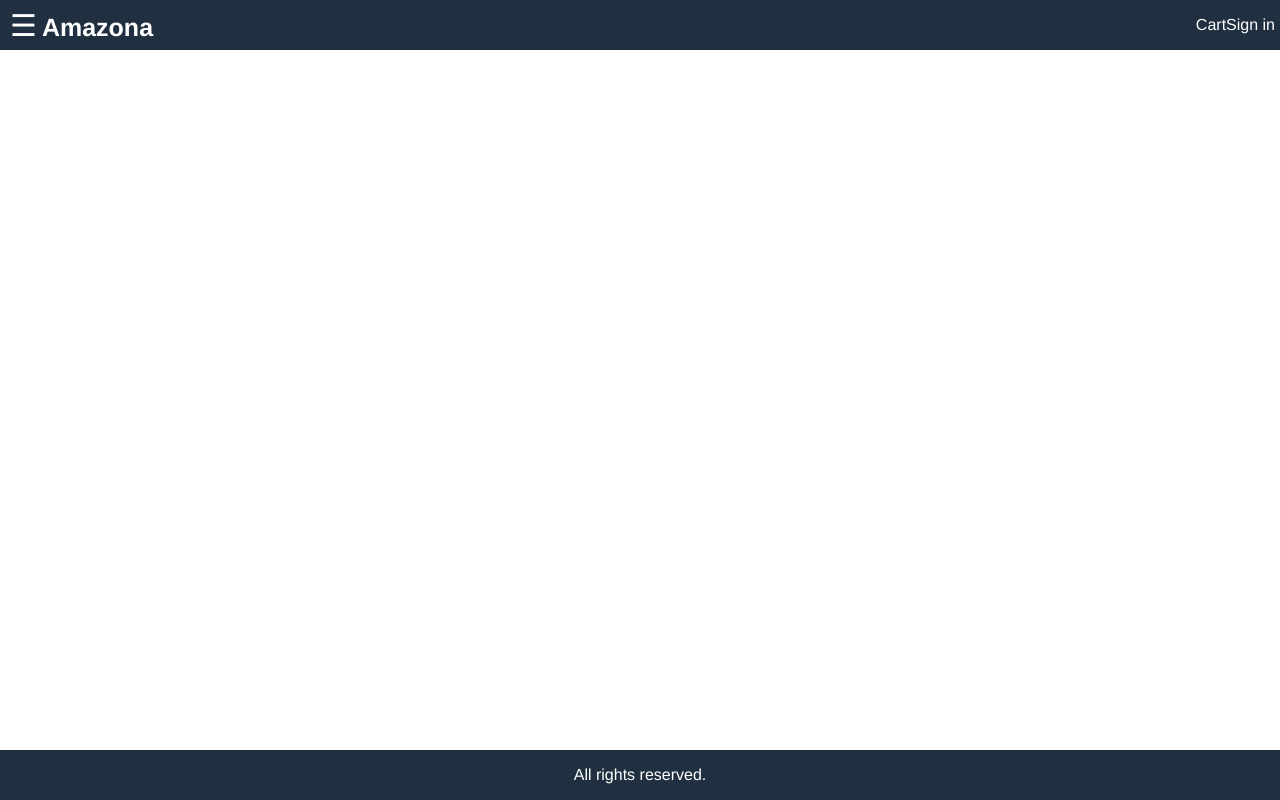
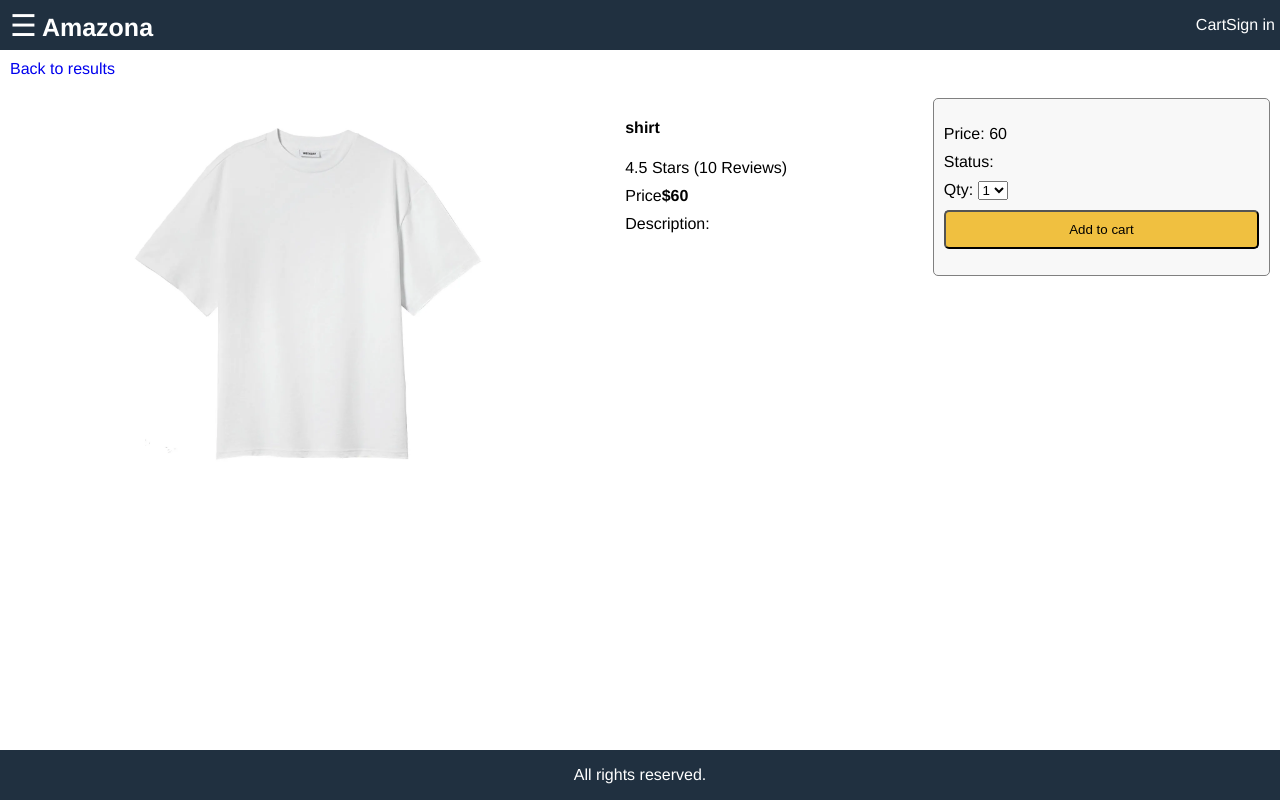
Before and after one commit to Abdallah-Elshamy/e-commerce-microservices, a React (Create React App) app in the folder frontend/: page /product/1 in a window 1280 px wide. Built offline with nearby package versions, Linux system fonts and the light colour scheme.

Commit message:
add product details route

```diff
--- a/frontend/src/App.js
+++ b/frontend/src/App.js
@@ -38,7 +38,7 @@
         </aside>
         <main className="main">
           <div className="content">
-            <Route path="/products/:id" component={ProductScreen} />
+            <Route path="/product/:id" component={ProductScreen} />
             <Route path="/" exact={true} component={HomeScreen} />
           </div>
         </main>
--- /dev/null
+++ b/frontend/src/Screens/ProductScreen.js
@@ -0,0 +1,61 @@
+import React from "react";
+import { Link } from "react-router-dom";
+import data from "../data";
+
+function ProductScreen(props) {
+  var product = data.products.find(
+    (product) => product._id === props.match.params.id
+  );
+  return (
+    <div>
+      <div className="back-to-results">
+        <Link to="/">Back to results</Link>
+      </div>
+      <div className="details">
+        <div className="details-image">
+          <img src={product.image} alt="product"></img>
+        </div>
+        <div className="details-info">
+          <ul>
+            <li>
+              <h4>{product.name}</h4>
+            </li>
+            <li>
+              {product.rating} Stars ({product.num_reviews} Reviews)
+            </li>
+            <li>
+              Price<b>${product.price}</b>
+            </li>
+            <li>
+              Description:
+              <div>{product.description}</div>
+            </li>
+          </ul>
+        </div>
+        <div className="details-action">
+          <ul>
+            <li>
+              Price: {product.price}
+            </li>
+            <li>
+              Status: {product.status}
+            </li>
+            <li>
+              Qty: <select>
+                <option>1</option>
+                <option>2</option>
+                <option>3</option>
+                <option>4</option>
+              </select>
+            </li>
+            <li>
+              <button className="button primary">Add to cart</button>
+            </li>
+          </ul>
+        </div>
+      </div>
+    </div>
+  );
+}
+
+export default ProductScreen;
--- a/frontend/src/index.css
+++ b/frontend/src/index.css
@@ -68,7 +68,7 @@
 }
 
 #root {
-  height: 100%
+  height: 100%;
 }
 
 .products li {
@@ -117,7 +117,7 @@
 }
 .sidebar {
   position: fixed;
-  transition: all .5s;
+  transition: all 0.5s;
   transform: translateX(-30rem);
   width: 30rem;
   background-color: lightgray;
@@ -139,3 +139,59 @@
   right: 1rem;
   top: 1.5rem;
 }
+
+/* product details */
+.details {
+  display: flex;
+  justify-content: space-between;
+  align-items: flex-start;
+  flex-wrap: wrap;
+  padding: 1rem;
+}
+.details-image {
+  flex: 2 1 60rem;
+}
+.details-image img {
+  max-width: 60rem;
+  width: 100%;
+}
+.details-info {
+  flex: 1 1 30rem;
+}
+.details-action {
+  flex: 2 1 30rem;
+}
+.details-info ul,
+.details-action ul {
+  list-style-type: none;
+  padding: 0;
+}
+.details-info li,
+.details-action li {
+  margin-bottom: 1rem;
+}
+.back-to-results {
+  padding: 1rem;
+}
+.details-action {
+  border: 0.1rem gray solid;
+  border-radius: 0.5rem;
+  background-color: #f8f8f8;
+  padding: 1rem;
+}
+.details-action ul li:last-child {
+  display: flex;
+  flex-direction: column;
+}
+.button {
+  padding: 1rem;
+  border: 0.1ren gray solid;
+  border-radius: 0.5rem;
+  cursor: pointer;
+}
+.button:hover{
+  border: 0.1ren #404040 solid;
+}
+.button.primary {
+  background-color: #f0c040;
+}
```
